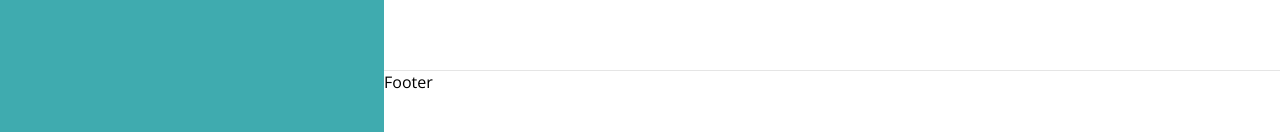
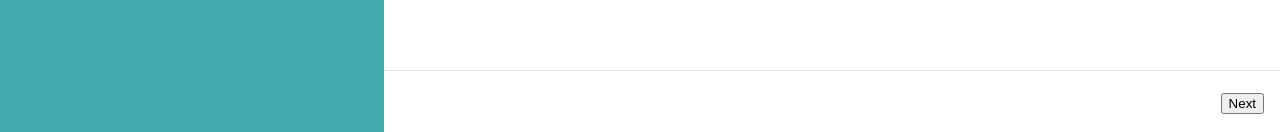
Before and after one commit to agneym/reactjs-workshop, a Gatsby site: page /js in a window 1280 px wide. Shown: the part 665-797 px from the top of the page. Built offline with nearby package versions, Linux system fonts and the light colour scheme; Gatsby itself is replaced by a stand-in of ours.

Commit message:
place footer content

```diff
--- a/src/components/splitter/layout.js
+++ b/src/components/splitter/layout.js
@@ -37,3 +37,11 @@ export const Footer = styled.footer`
   border-top: 0.1rem solid rgba(0, 0, 0, 0.1);
   margin-left: -3rem;
 `;
+
+export const FooterContent = styled.div`
+  padding: 0 1rem;
+  display: flex;
+  align-items: center;
+  height: 100%;
+  justify-content: space-between;
+`;
--- a/src/components/splitter/right.js
+++ b/src/components/splitter/right.js
@@ -4,7 +4,7 @@ import { useSpring, animated } from "react-spring";
 
 import * as S from "./layout";
 
-function Right({ className, children }) {
+function Right({ className, path, children }) {
   const appear = useSpring({
     to: { transform: "translateY(0)", opacity: 1 },
     from: { transform: "translateY(-0.4rem)", opacity: 0 },
@@ -13,13 +13,19 @@ function Right({ className, children }) {
   return (
     <S.RightContent className={className}>
       <animated.div style={appear}>{children}</animated.div>
-      <S.Footer>Footer</S.Footer>
+      <S.Footer>
+        <S.FooterContent role="group">
+          <p></p>
+          <button>Next</button>
+        </S.FooterContent>
+      </S.Footer>
     </S.RightContent>
   );
 }
 
 Right.propTypes = {
   className: PropTypes.string,
+  path: PropTypes.arrayOf(PropTypes.string),
 };
 
 export default Right;
```
